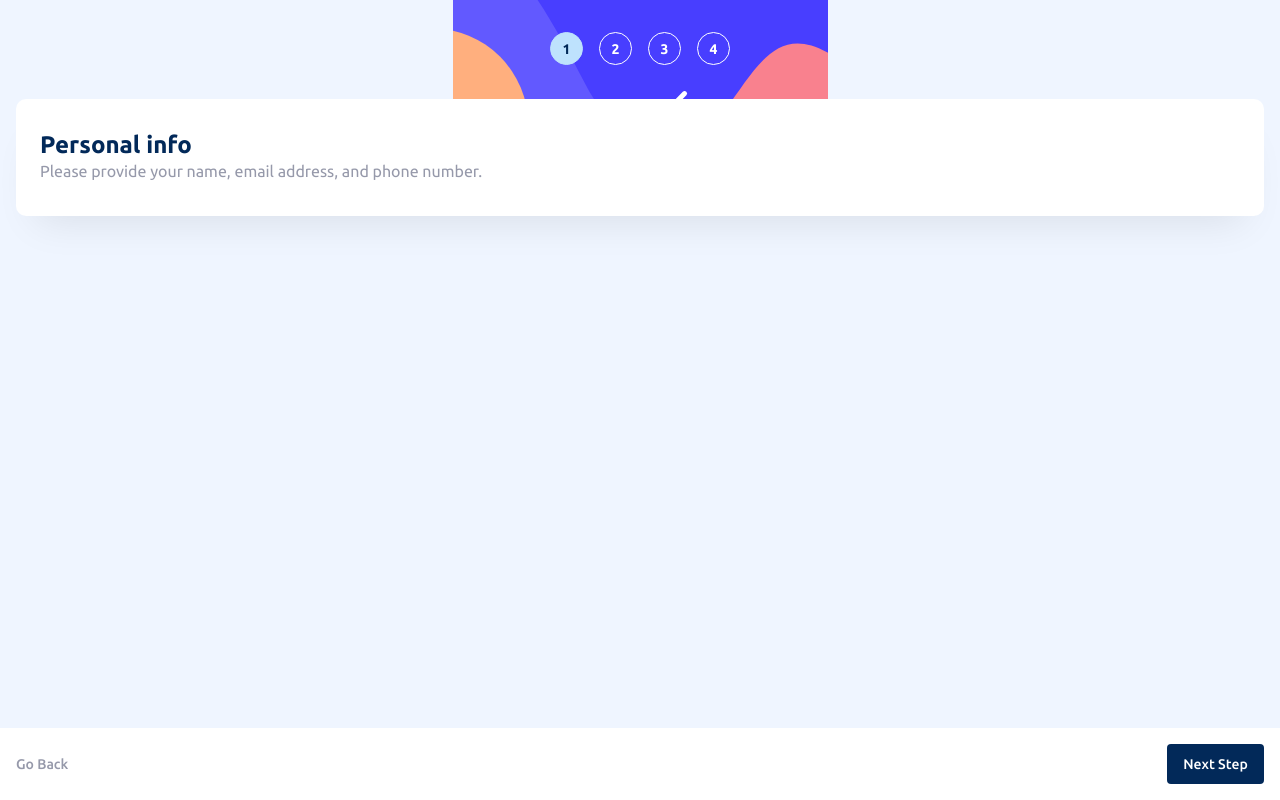
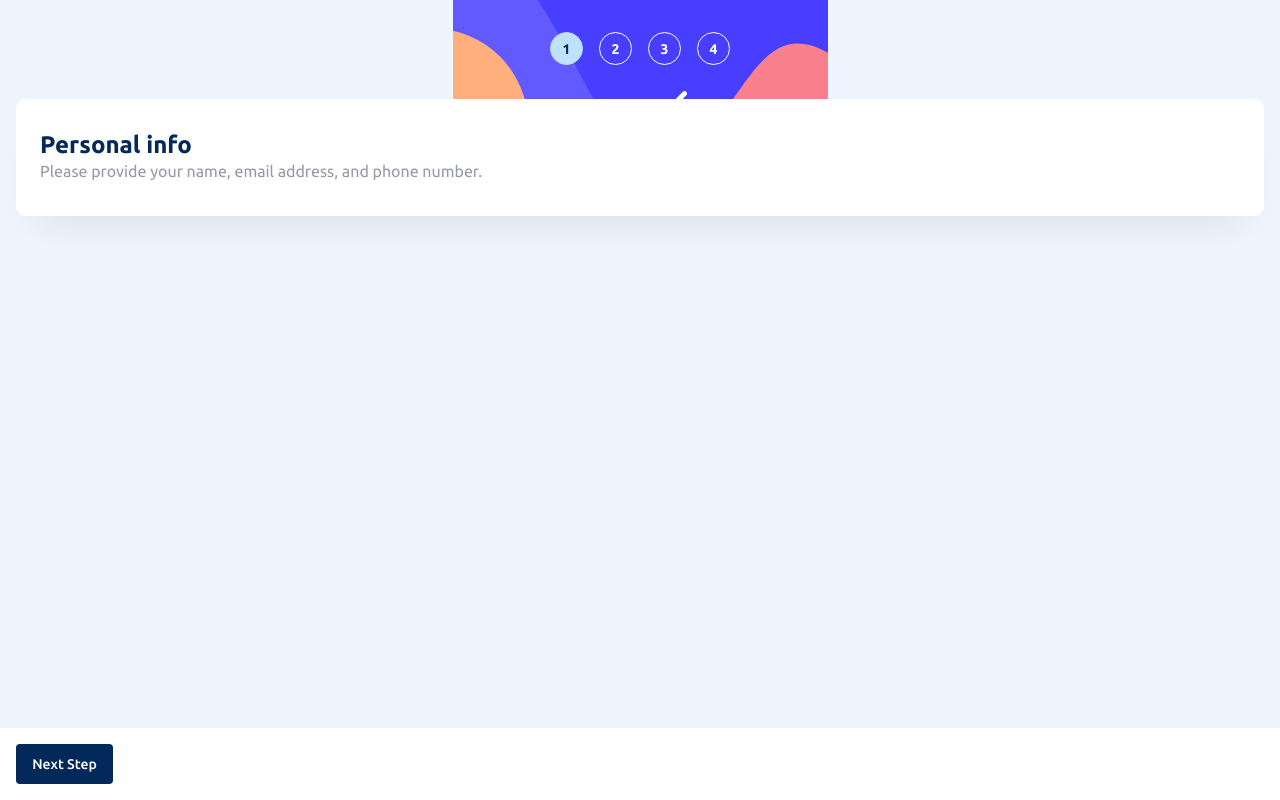
Before and after one commit to Derfan/multi-step-form, a React (Create React App) app: page / in a window 1280 px wide. Built offline with nearby package versions, Linux system fonts and the light colour scheme.

Commit message:
Add useSteps hook

```diff
--- /dev/null
+++ b/src/hooks/index.ts
@@ -0,0 +1 @@
+export { useSteps } from "./useSteps";
--- /dev/null
+++ b/src/hooks/useSteps.ts
@@ -0,0 +1,14 @@
+import { useState } from "react";
+
+export const useSteps = () => {
+  const [activeStep, setActiveStep] = useState(0);
+
+  const goToNextStep = () => {
+    setActiveStep((prevStep) => prevStep + 1);
+  };
+  const goToPrevStep = () => {
+    setActiveStep((prevStep) => prevStep - 1);
+  };
+
+  return { activeStep, goToNextStep, goToPrevStep };
+};
--- a/src/modules/App/index.tsx
+++ b/src/modules/App/index.tsx
@@ -6,30 +6,72 @@ import {
   Card,
   Stepper,
 } from "../../components";
+import { useSteps } from "../../hooks";
 import { ButtonType } from "../../constants";
 import cn from "./App.module.sass";
 
-export const App = () => (
+const content = [
+  {
+    label: "Your Info",
+    title: "Personal info",
+    description: "Please provide your name, email address, and phone number.",
+  },
+  {
+    label: "Select Plan",
+    title: "Select your plan",
+    description: "You have the option of monthly or yearly billing.",
+  },
+  {
+    label: "Add-Ons",
+    title: "Pick add-ons",
+    description: "Add-ons help enhance your gaming experience.",
+  },
+  {
+    label: "Summary",
+    title: "Finishing up",
+    description: "Double-check everything looks OK before confirming.",
+  },
+];
+
+const steps = content.map(({ label }) => label);
+
+export const App = () => {
+  const { activeStep, goToNextStep, goToPrevStep } = useSteps();
+
+  const { title, description } = content[activeStep];
+
+  const handleConfirmForm = () => {};
+
+  return (
     <Layout>
       <div className={cn.steps}>
-      <Stepper
-        steps={["Your Info", "Select Plan", "Add-Ons", "Summary"]}
-        activeStep={0}
-      />
+        <Stepper steps={steps} activeStep={activeStep} />
       </div>
 
       <div className={cn.card}>
         <Card>
-        <Title>Personal info</Title>
-        <Description>
-          Please provide your name, email address, and phone number.
-        </Description>
+          <Title>{title}</Title>
+          <Description>{description}</Description>
         </Card>
       </div>
 
       <div className={cn.buttons}>
-      <Button type={ButtonType.SECONDARY}>Go Back</Button>
-      <Button type={ButtonType.PRIMARY}>Next Step</Button>
+        {activeStep !== 0 ? (
+          <Button type={ButtonType.SECONDARY} onClick={goToPrevStep}>
+            Go Back
+          </Button>
+        ) : null}
+
+        {activeStep === steps.length - 1 ? (
+          <Button type={ButtonType.SUBMIT} onClick={handleConfirmForm}>
+            Confirm
+          </Button>
+        ) : (
+          <Button type={ButtonType.PRIMARY} onClick={goToNextStep}>
+            Next Step
+          </Button>
+        )}
       </div>
     </Layout>
   );
+};
```
Lines whose indentation alone changed are shown as unchanged.
